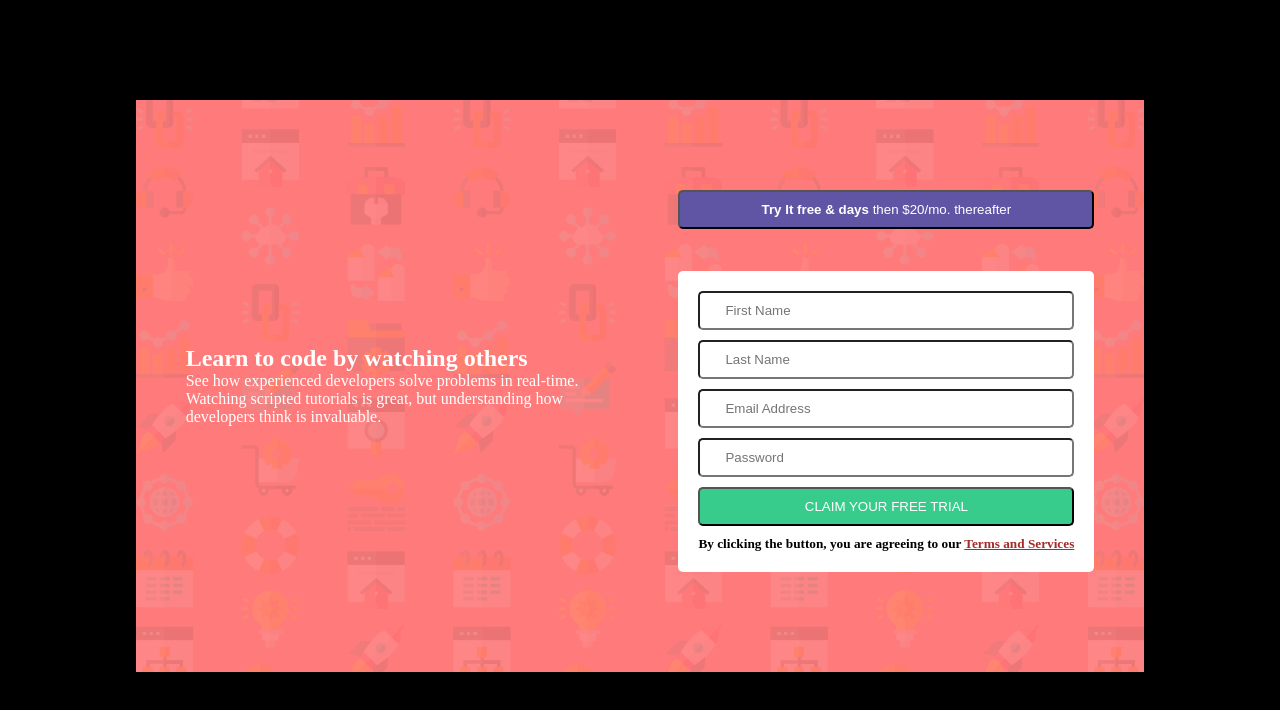
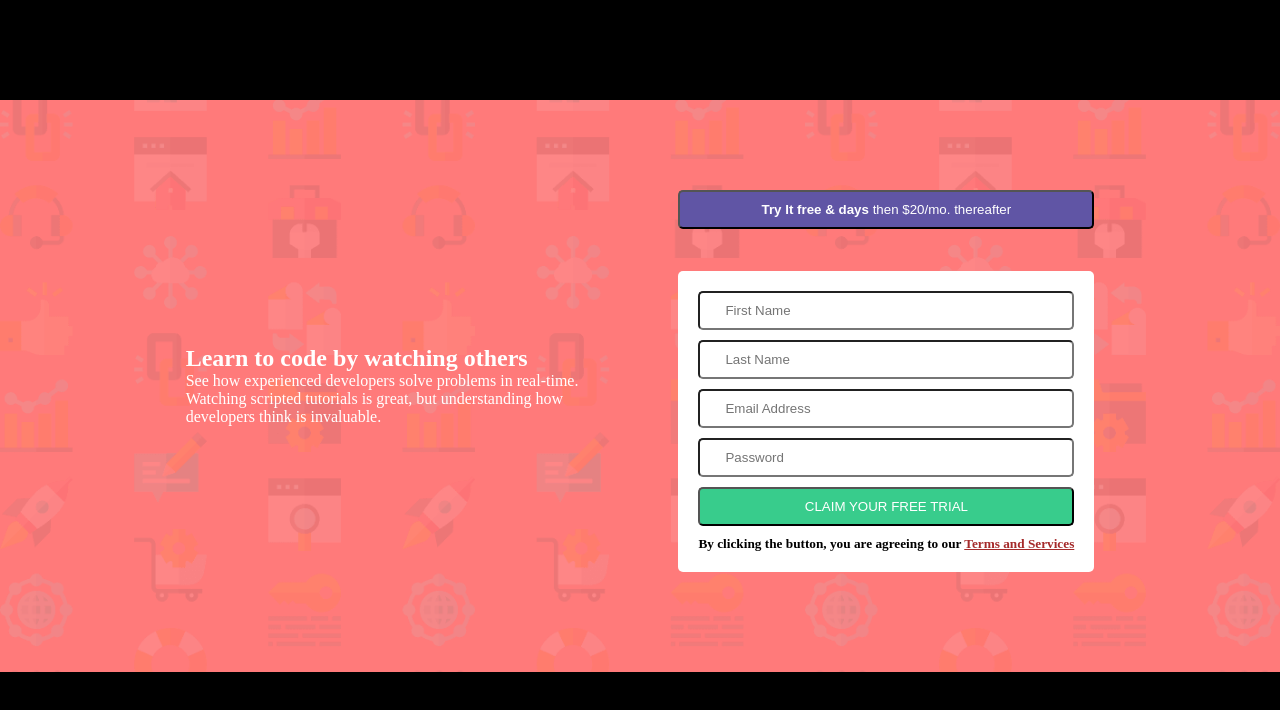
Before and after one commit to Sleeksmart21/Sleeksmart21.github.io-grid.html, a plain HTML site: page form.html in a window 1280 px wide. Drawn offline with Linux system fonts and the light colour scheme.

Commit message:
Update style1.css

```diff
--- a/style1.css
+++ b/style1.css
@@ -30,13 +30,6 @@
 
 body{
     background: black;
-}
-
-main{
-    display: flex;
-    justify-content: center;
-    align-items: center;
-    background-size: cover;
 }
 
 .container{
```
